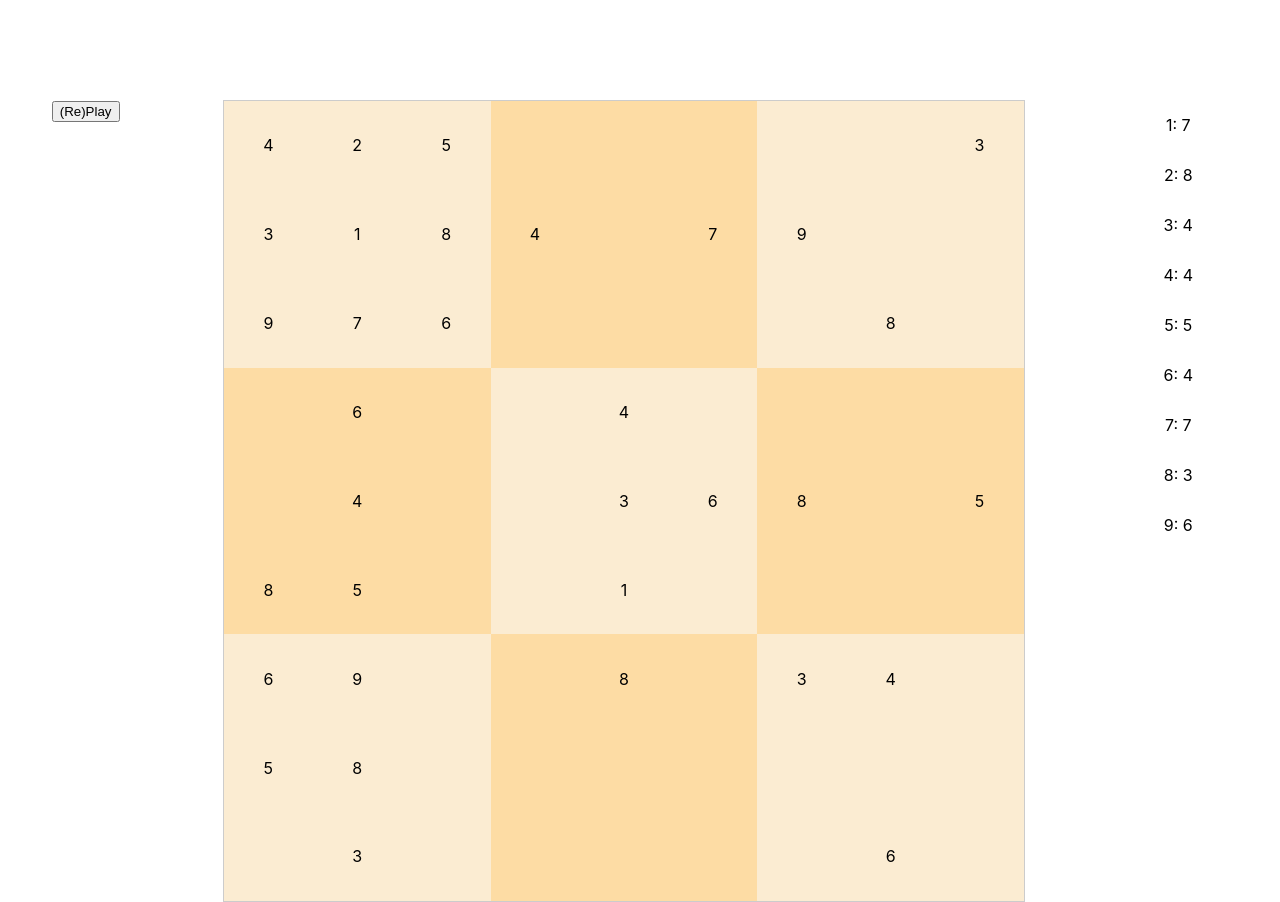
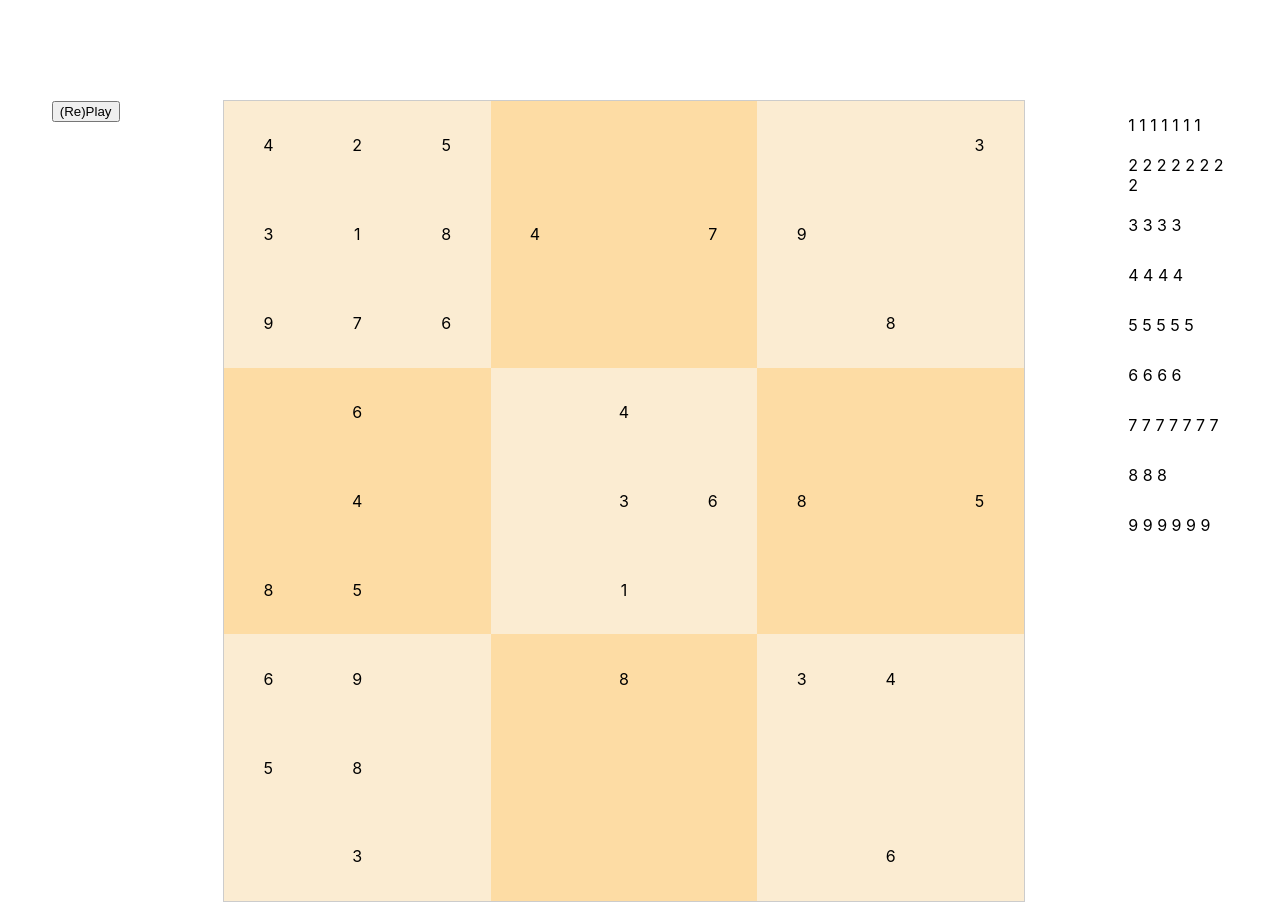
Before and after one commit to yiyizym/sudoku, a React (Create React App) app: page / in a window 1280 px wide. Built offline with nearby package versions, Linux system fonts and the light colour scheme.

Commit message:
fix: style

```diff
--- a/src/components/digitPanel/index.scss
+++ b/src/components/digitPanel/index.scss
@@ -5,7 +5,7 @@
     display: flex;
     width: 100px;
     height: 50px;
-    justify-content: center;
+    justify-content: flex-start;
     align-items: center;
     cursor: pointer;
 
--- a/src/components/digitPanel/index.tsx
+++ b/src/components/digitPanel/index.tsx
@@ -18,7 +18,7 @@ class DigitPanel extends React.Component<DigitPanelProps,{}> {
         className={`digit-panel-item ${digit === digitChosen ? 'selected' : ''}`}
         onClick={() => selectDigit(digit)}
       >
-        {`${digit}: ${count}`}
+        {count ? Array.from({ length: count }, ():string => digit).join(' ') : null}
       </div>
     })
   }
```
